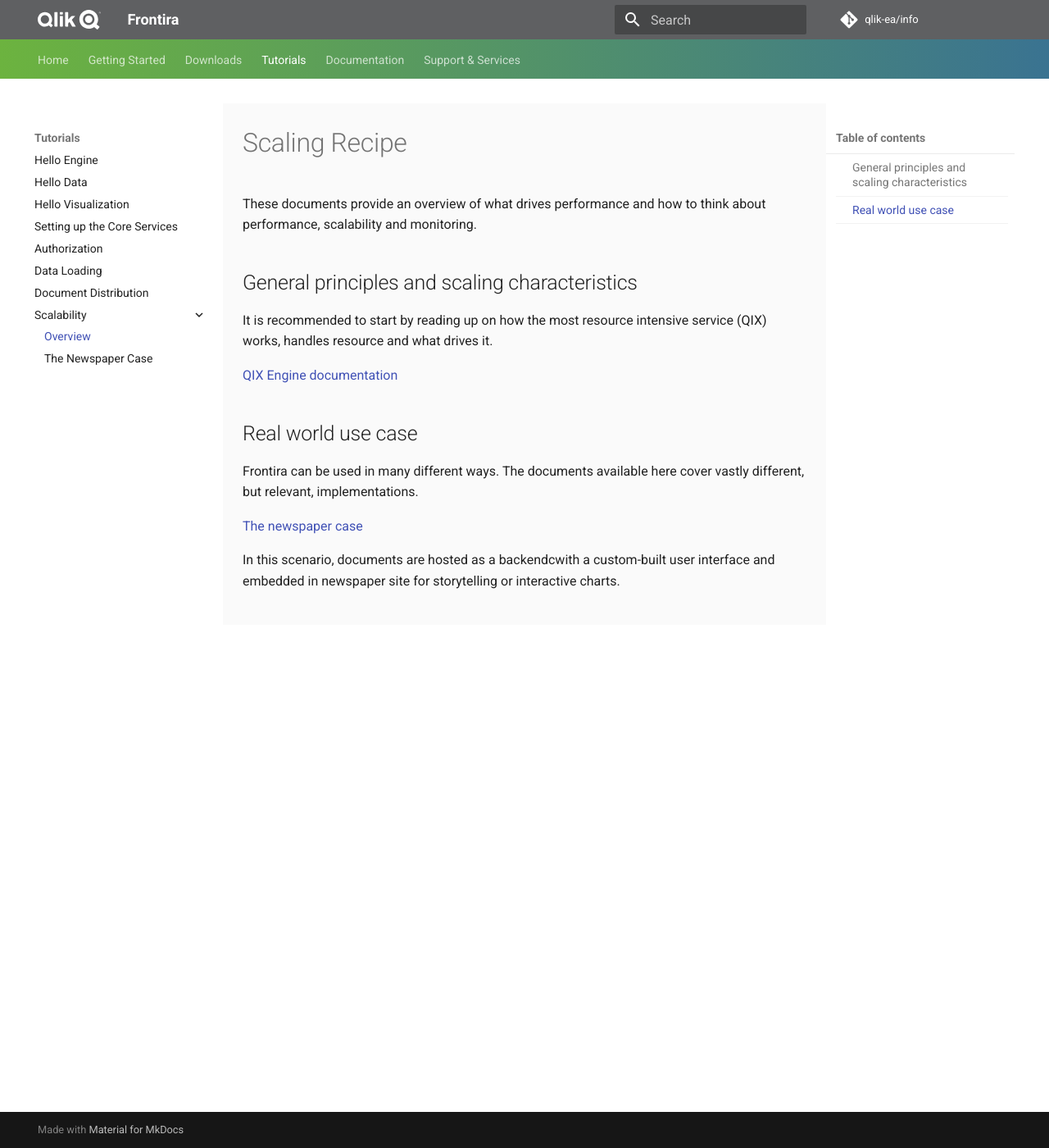
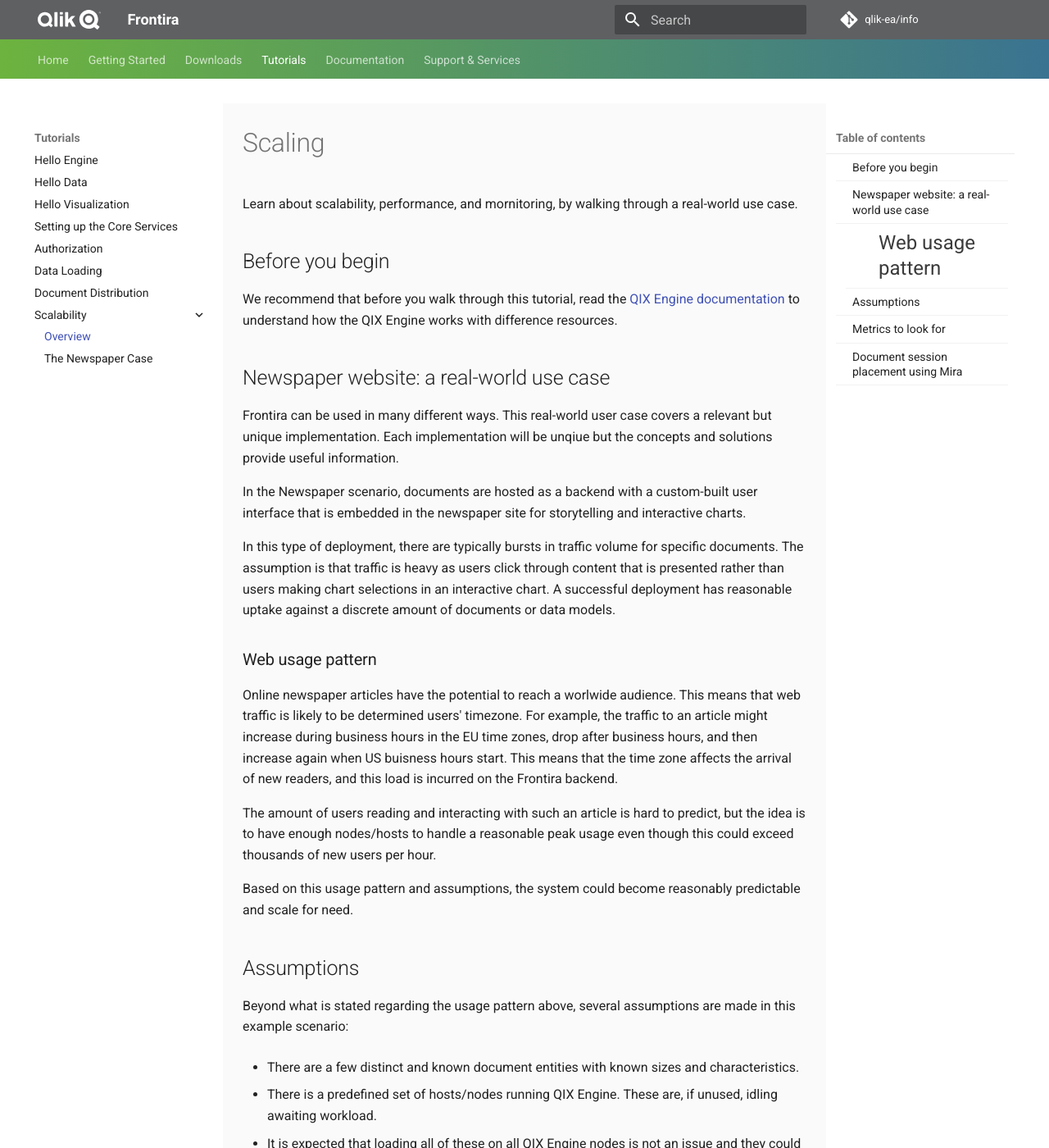
Before and after one commit to qlik-oss/core-website, an MkDocs documentation site: the page built from docs/tutorials/scalability/overview.md, in a window 1280 px wide and 1400 px high. Shown: the whole window at 82% size. Built offline with MkDocs 1.6.1 and Material for MkDocs 9.7.7, drawn with Linux system fonts in a browser that asks for light colours; comment, search, counter and statistics services are not loaded; old or Windows-style settings are respelled for this version of MkDocs; some of the changed text lies outside the part shown.

Commit message:
made changes as per comments from peol

````diff
--- a/docs/tutorials/scalability/overview.md
+++ b/docs/tutorials/scalability/overview.md
@@ -1,21 +1,117 @@
-# Scaling Recipe
+# Scaling
 
-These documents provide an overview of what drives performance and how
-to think about performance, scalability and monitoring.
+Learn about scalability, performance, and mornitoring, by walking through a real-world use case.
 
-## General principles and scaling characteristics
+## Before you begin
 
-It is recommended to start by reading up on how the most resource intensive
-service (QIX) works, handles resource and what drives it.
+We recommend that before you walk through this tutorial, read the
+[QIX Engine documentation](./../../documentation/services/qix-engine.md)
+to understand how the QIX Engine works with difference resources.
 
-[QIX Engine documentation](./../../documentation/services/qix-engine.md)
+## Newspaper website: a real-world use case
 
-## Real world use case
+Frontira can be used in many different ways.
+This real-world user case covers a relevant but unique implementation.
+Each implementation will be unqiue but the concepts and solutions provide useful information.
 
-Frontira can be used in many different ways. The documents available here cover vastly
-different, but relevant, implementations.
+In the Newspaper scenario, documents are hosted as a backend with a custom-built user
+interface that is embedded in the newspaper site for storytelling and interactive charts.
 
-[The newspaper case](./newspaper.md)
+In this type of deployment, there are typically bursts in
+traffic volume for specific documents. The assumption is that
+traffic is heavy as users click through content that is presented rather than
+users making chart selections in an interactive chart.
+A successful deployment has reasonable uptake against
+a discrete amount of documents or data models.
 
-In this scenario, documents are hosted as a backendcwith a custom-built user
-interface and embedded in newspaper site for storytelling or interactive charts.
+### Web usage pattern
+
+Online newspaper articles have the potential to reach a worlwide audience.
+This means that web traffic is likely to be determined users' timezone.
+For example, the traffic to an article might increase
+during business hours in the EU time zones, drop after business hours,
+and then increase again when US buisness hours start.
+This means that the time zone affects the arrival of new readers,
+and this load is incurred on the Frontira backend.
+
+The amount of users reading and interacting with such an article is hard to
+predict, but the idea is to have enough nodes/hosts to handle a reasonable peak
+usage even though this could exceed thousands of new users per hour.
+
+Based on this usage pattern and assumptions, the system could become reasonably
+predictable and scale for need.
+
+## Assumptions
+
+Beyond what is stated regarding the usage pattern above, several assumptions
+are made in this example scenario:
+
+- There are a few distinct and known document entities with known
+  sizes and characteristics.
+
+- There is a predefined set of hosts/nodes running QIX Engine. These are, if
+  unused, idling awaiting workload.
+
+- It is expected that loading all of these on all QIX Engine nodes is not an
+  issue and they could almost be pre-populated for speed.
+
+- Having all documents already present on the QIX Engine nodes
+  removes the need to continuously check whether there is enough resource
+  headroom to add another one.
+
+In this pseudo implementation there is no logic to reject new sessions
+even if the current cluster is fully loaded or over-loaded. This could be
+added by checking for headroom and rejecting when there is not enough left.
+
+## Metrics to look for
+
+A continuous monitoring of system-wide, but predominantly QIX Engine related,
+metrics will provide the current health of the system and information on how
+much more load can be added.
+
+In this case, several assumptions (such as known document sizes)
+that simplify the metrics have been made. With these given, the below metrics
+are enough to determine, and later predict, the scaling needs.
+
+RAM and CPU resources available for each QIX Engine (for least-load placement)
+
+## Document session placement using Mira
+
+The Mira service ([Mira](./../../documentation/services/mira.md)) returns an array
+of available QIX Engines. New sessions should be placed where there is least-load
+and enough headroom resource-wise to place a new document. As for headroom, it is
+assumed that the document is either already opened or small
+enough to not cause RAM issues. Hence, a simple least-load principle chould
+be applied to properly place a new users (which corresponds to a QIX Engine
+session).
+
+The simplest form of the algorithm then becomes
+
+- Get QIX Engines from Mira and sort them by least load.
+- The sorting algorithm then returns the QIX Engine with the most free RAM
+- If multiple QIX Engines have the same amount of free RAM then the QIX Engine
+  with lower CPU consumption is preferred and then chosen/returned.
+
+```javascript
+//RAM free takes priority, but if equal then CPU is the deciding factor
+function compareResources(a, b) {
+  if (a.engine.health.mem.free > b.engine.health.mem.free) {
+    return -1;
+  }
+  if (a.engine.health.mem.free < b.engine.health.mem.free) {
+    return 1;
+  }
+  if (a.engine.health.cpu.total < b.engine.health.cpu.total){
+    return -1;
+  } else {
+    return 1;
+  }
+}
+
+function getLeastLoadedQixEngine() {
+  const qixEngines = []; // retrieved from your Mira service
+  var sortedQIXEngines = qixEngines.sort(compareResources);
+  console.log("QIX Engine selected: "+ sortedQIXEngines[0].engine.ip);
+  return sortedQIXEngines[0].engine.ip;
+}
+```
````
Also changed, not shown: docs/tutorials/data-loading.md (+42 -44 lines).
